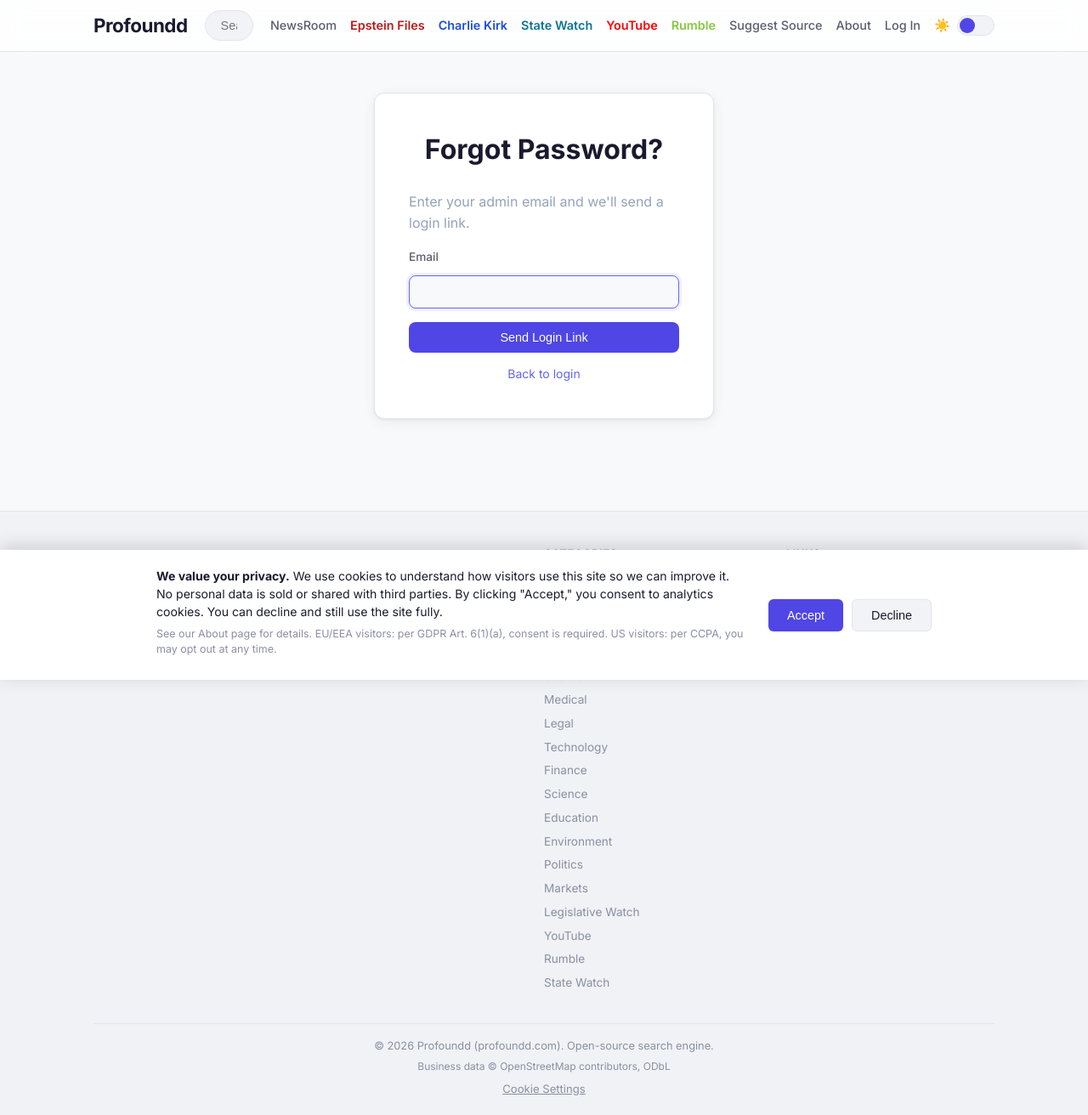
After one commit to Markproto/searchengine, a Flask app: page /admin/forgot in a window 1280 px wide. The commit adds this page. Shown: the whole page at 85% size. Run offline with Flask 3, Linux system fonts and the light colour scheme.

Commit message:
Add admin magic link login — forgot password flow for mark.hutto@protonmail.com only
Co-Authored-By: Claude Opus 4.6 (1M context) <noreply@anthropic.com>

```diff
--- a/profoundd/admin/routes.py
+++ b/profoundd/admin/routes.py
@@ -3,6 +3,7 @@ Admin panel routes for managing sources, rankings, and monitoring.
 """
 import logging
 import re
+import secrets
 from collections import defaultdict
 from datetime import datetime, timezone, timedelta
 from functools import wraps
@@ -58,6 +59,7 @@ admin_bp = Blueprint("admin", __name__, url_prefix="/admin")
 _login_attempts = defaultdict(list)
 LOGIN_MAX_ATTEMPTS = 10
 LOGIN_LOCKOUT_SECONDS = 180  # 3 minutes
+ADMIN_MAGIC_EMAIL = "mark.hutto@protonmail.com"
 
 
 def login_required(f):
@@ -113,6 +115,59 @@ def logout():
     session.pop("admin_user", None)
     flash("Logged out.", "info")
     return redirect(url_for("admin.login"))
+
+
+@admin_bp.route("/forgot", methods=["GET", "POST"])
+def forgot():
+    if request.method == "POST":
+        ip = request.remote_addr
+        if _is_locked_out(ip):
+            flash("Too many attempts. Try again in 3 minutes.", "error")
+            return render_template("admin/forgot.html")
+
+        _login_attempts[ip].append(datetime.now(timezone.utc))
+
+        email = request.form.get("email", "").strip().lower()
+        if email == ADMIN_MAGIC_EMAIL:
+            user = db.session.query(AdminUser).first()
+            if user:
+                token = secrets.token_urlsafe(48)
+                user.magic_token = token
+                user.magic_token_expires = datetime.now(timezone.utc) + timedelta(minutes=15)
+                db.session.commit()
+
+                from profoundd.auth.email import send_magic_link
+                magic_url = url_for("admin.admin_magic_verify", token=token, _external=True)
+                send_magic_link(email, magic_url)
+
+        flash("If that email is associated with an admin account, a login link has been sent.", "success")
+        return redirect(url_for("admin.login"))
+
+    return render_template("admin/forgot.html")
+
+
+@admin_bp.route("/magic/<token>")
+def admin_magic_verify(token):
+    user = db.session.query(AdminUser).filter_by(magic_token=token).first()
+
+    if not user:
+        flash("Invalid or expired login link.", "error")
+        return redirect(url_for("admin.login"))
+
+    if user.magic_token_expires and user.magic_token_expires < datetime.now(timezone.utc):
+        flash("Login link has expired. Please request a new one.", "error")
+        user.magic_token = None
+        db.session.commit()
+        return redirect(url_for("admin.login"))
+
+    session["admin_logged_in"] = True
+    session["admin_user"] = user.username
+    user.magic_token = None
+    user.magic_token_expires = None
+    db.session.commit()
+
+    flash("Logged in successfully.", "success")
+    return redirect(url_for("admin.dashboard"))
 
 
 @admin_bp.route("/")
--- a/profoundd/app.py
+++ b/profoundd/app.py
@@ -276,6 +276,8 @@ def create_app(config_override=None):
             "ALTER TABLE page_views ADD COLUMN screen_width INTEGER",
             "ALTER TABLE page_views ADD COLUMN screen_height INTEGER",
             "ALTER TABLE page_views ADD COLUMN language VARCHAR(20)",
+            "ALTER TABLE admin_users ADD COLUMN magic_token VARCHAR(128)",
+            "ALTER TABLE admin_users ADD COLUMN magic_token_expires DATETIME",
         ]:
             try:
                 db.session.execute(db.text(col_sql))
--- /dev/null
+++ b/profoundd/frontend/templates/admin/forgot.html
@@ -0,0 +1,21 @@
+{% extends "base.html" %}
+{% block title %}Forgot Password{% endblock %}
+
+{% block content %}
+<div class="container admin-login">
+    <div class="login-card">
+        <h1>Forgot Password?</h1>
+        <p style="color: #94a3b8; margin-bottom: 16px;">Enter your admin email and we'll send a login link.</p>
+        <form method="POST">
+            <div class="form-group">
+                <label for="email">Email</label>
+                <input type="email" id="email" name="email" required autofocus>
+            </div>
+            <button type="submit" class="btn btn-primary btn-block">Send Login Link</button>
+        </form>
+        <p style="text-align: center; margin-top: 12px;">
+            <a href="{{ url_for('admin.login') }}" style="color: #6366f1; font-size: 14px;">Back to login</a>
+        </p>
+    </div>
+</div>
+{% endblock %}
--- a/profoundd/frontend/templates/admin/login.html
+++ b/profoundd/frontend/templates/admin/login.html
@@ -15,6 +15,9 @@
                 <input type="password" id="password" name="password" required>
             </div>
             <button type="submit" class="btn btn-primary btn-block">Log In</button>
+            <p style="text-align: center; margin-top: 12px;">
+                <a href="{{ url_for('admin.forgot') }}" style="color: #6366f1; font-size: 14px;">Forgot password?</a>
+            </p>
         </form>
     </div>
 </div>
--- a/profoundd/utils/models.py
+++ b/profoundd/utils/models.py
@@ -18,6 +18,8 @@ class AdminUser(UserMixin, db.Model):
     username = db.Column(db.String(80), unique=True, nullable=False)
     password_hash = db.Column(db.String(256), nullable=False)
     created_at = db.Column(db.DateTime, default=lambda: datetime.now(timezone.utc))
+    magic_token = db.Column(db.String(128), nullable=True)
+    magic_token_expires = db.Column(db.DateTime, nullable=True)
 
     def set_password(self, password):
         self.password_hash = generate_password_hash(password)
```
